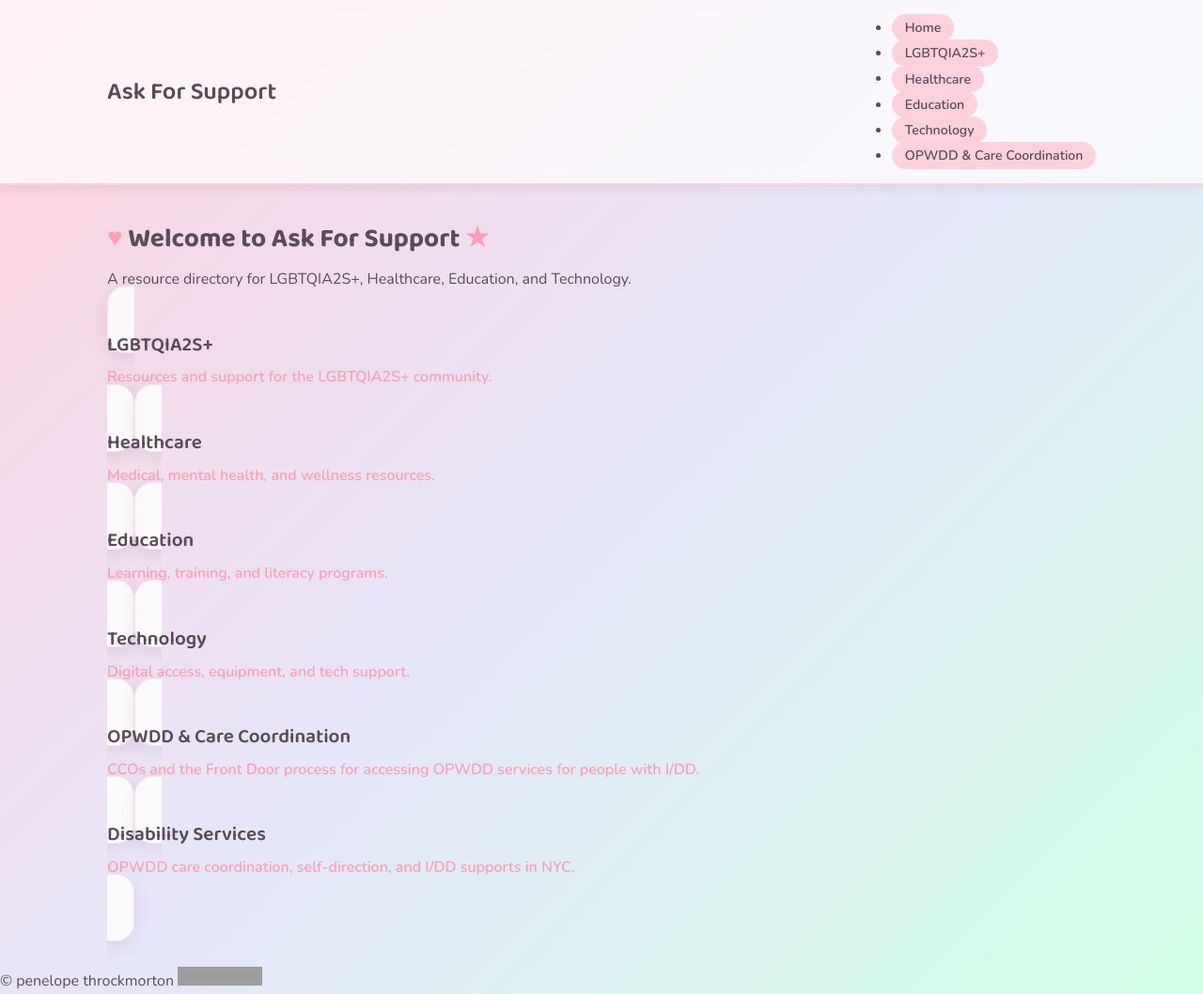
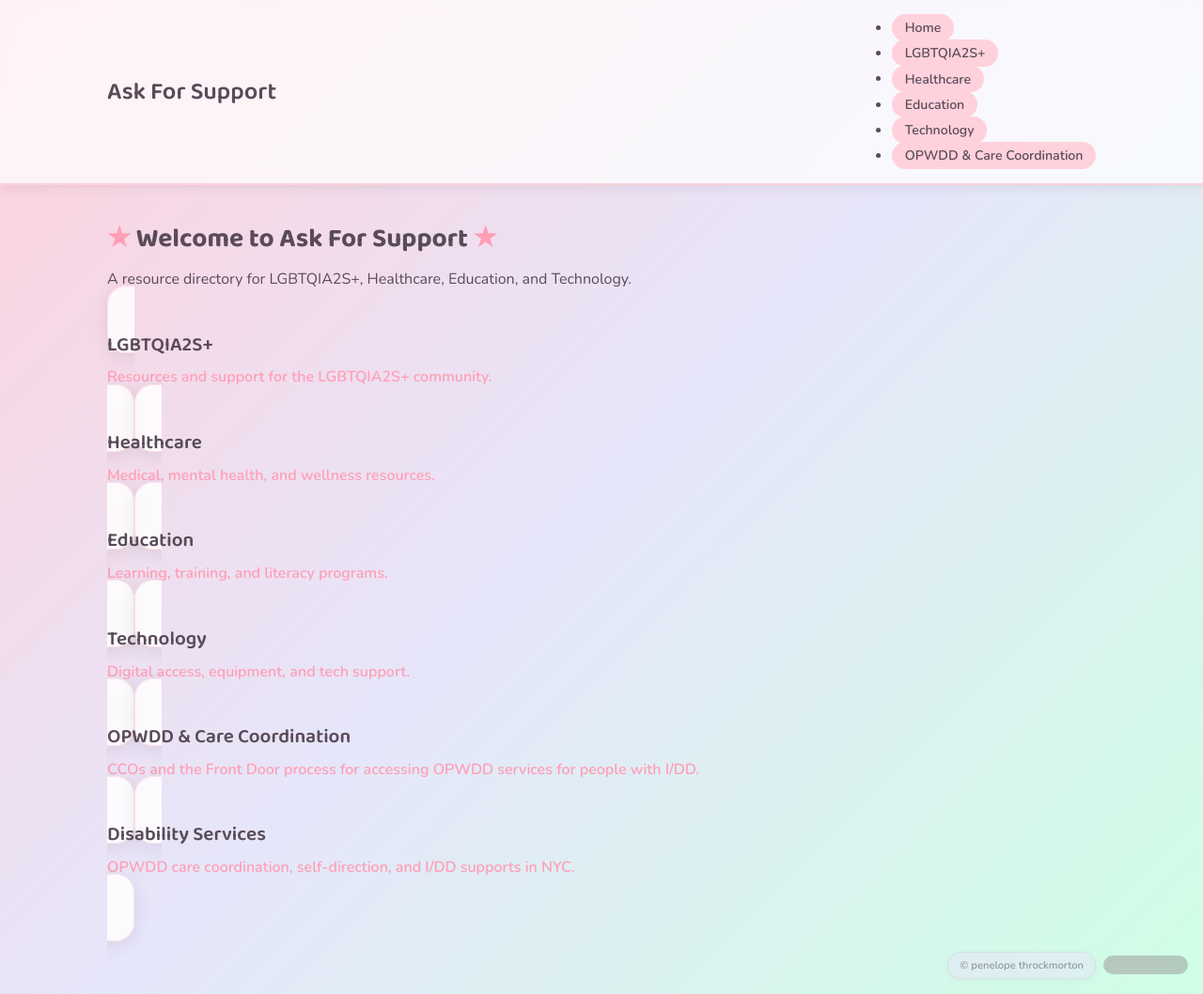
Before and after one commit to penelopethrock-cyber/askforsupport, a Jekyll site: the page built from index.html, in a window 1280 px wide and 1058 px high. Shown: the whole window at 94% size. Built offline with Jekyll 4.4.1, drawn with Linux system fonts in a browser that asks for light colours; grey boxes are pictures that could not be loaded.

Commit message:
Replace copyright PNG badge with CSS pill badge, style badge tray

```diff
--- a/assets/css/style.scss
+++ b/assets/css/style.scss
@@ -8,7 +8,7 @@
 // Google Fonts
 @import url('https://fonts.googleapis.com/css2?family=Baloo+2:wght@400;600;700;800&family=Nunito:wght@400;500;600;700&display=swap');
 
-// ── Colour Palette ──────────────────────────────────────────
+// ── Colour Palette ───────────────────────────────────────────
 $blush-pink:    #FFD1DC;
 $lavender:      #E6E6FA;
 $soft-mint:     #CFFFE5;
@@ -19,7 +19,7 @@
 $white:         #FFFFFF;
 $card-shadow:   rgba(90, 75, 89, 0.12);
 
-// ── Base ────────────────────────────────────────────────────
+// ── Base ─────────────────────────────────────────────────────
 *, *::before, *::after { box-sizing: border-box; margin: 0; padding: 0; }
 
 body {
@@ -31,7 +31,7 @@
   font-size: 1rem;
 }
 
-// ── Typography ──────────────────────────────────────────────
+// ── Typography ───────────────────────────────────────────────
 h1, h2, h3, h4, h5, h6 {
   font-family: 'Baloo 2', cursive;
   color: $dark-text;
@@ -41,15 +41,15 @@
 h1 {
   font-size: 2.4rem;
   font-weight: 800;
-  &::before { content: '✨ '; }
-  &::after  { content: ' ✨'; }
+  &::before { content: '♥ '; }
+  &::after  { content: ' ♥'; }
 }
 
 h2 {
   font-size: 1.75rem;
   font-weight: 700;
   margin-bottom: 0.75rem;
-  &::before { content: '♥ '; color: $accent-pink; }
+  &::before { content: '★ '; color: $accent-pink; }
   &::after  { content: ' ★'; color: $accent-pink; }
 }
 
@@ -63,7 +63,7 @@
   margin-bottom: 1rem;
 }
 
-// ── Links ───────────────────────────────────────────────────
+// ── Links ────────────────────────────────────────────────────
 a {
   color: $accent-pink;
   font-weight: 600;
@@ -94,14 +94,14 @@
   }
 }
 
-// ── Layout Container ────────────────────────────────────────
+// ── Layout Container ─────────────────────────────────────────
 .container {
   max-width: 1100px;
   margin: 0 auto;
   padding: 0 1.5rem;
 }
 
-// ── Site Header ─────────────────────────────────────────────
+// ── Site Header ──────────────────────────────────────────────
 .site-header {
   background: rgba($white, 0.72);
   backdrop-filter: blur(10px);
@@ -128,7 +128,7 @@
   }
 }
 
-// ── Navigation ──────────────────────────────────────────────
+// ── Navigation ───────────────────────────────────────────────
 nav {
   display: flex;
   flex-wrap: wrap;
@@ -155,13 +155,13 @@
   }
 }
 
-// ── Main Content ────────────────────────────────────────────
+// ── Main Content ─────────────────────────────────────────────
 main.container {
   padding-top: 2.5rem;
   padding-bottom: 3rem;
 }
 
-// ── Cards ───────────────────────────────────────────────────
+// ── Cards ────────────────────────────────────────────────────
 .card {
   background: rgba($white, 0.85);
   border-radius: 1.25rem;
@@ -177,7 +177,7 @@
   }
 }
 
-// ── Buttons ─────────────────────────────────────────────────
+// ── Buttons ──────────────────────────────────────────────────
 .btn, button, input[type="submit"], input[type="button"] {
   display: inline-block;
   font-family: 'Nunito', sans-serif;
@@ -204,7 +204,7 @@
   &::after { display: none; }
 }
 
-// ── Cute List (heart bullets) ────────────────────────────────
+// ── Cute List (heart bullets) ─────────────────────────────────
 .cute-list {
   list-style: none;
   padding-left: 0;
@@ -224,7 +224,7 @@
   }
 }
 
-// ── Blockquote / Callout ────────────────────────────────────
+// ── Blockquote / Callout ─────────────────────────────────────
 blockquote {
   background: $lavender;
   border-left: 4px solid $accent-pink;
@@ -246,7 +246,7 @@
   &--peach   { background: $soft-peach;    border-color: darken($soft-peach, 15%); }
 }
 
-// ── Resource Grid / Category Cards ──────────────────────────
+// ── Resource Grid / Category Cards ───────────────────────────
 .resource-grid {
   display: grid;
   grid-template-columns: repeat(auto-fill, minmax(280px, 1fr));
@@ -280,7 +280,7 @@
   }
 }
 
-// ── Category Section Hero ────────────────────────────────────
+// ── Category Section Hero ─────────────────────────────────────
 .category-hero {
   background: rgba($white, 0.7);
   border-radius: 1.5rem;
@@ -297,7 +297,7 @@
   p { font-size: 1.05rem; max-width: 640px; margin: 0.75rem auto 0; }
 }
 
-// ── Footer ──────────────────────────────────────────────────
+// ── Footer ───────────────────────────────────────────────────
 .site-footer {
   background: rgba($white, 0.6);
   border-top: 2px solid $blush-pink;
@@ -308,7 +308,7 @@
   margin-top: 3rem;
 }
 
-// ── Responsive ──────────────────────────────────────────────
+// ── Responsive ───────────────────────────────────────────────
 @media (max-width: 640px) {
   h1 { font-size: 1.8rem; }
   h2 { font-size: 1.4rem; }
@@ -322,3 +322,48 @@
 
   .category-hero { padding: 1.25rem 1rem; }
 }
+
+// ── Badge Tray ──────────────────────────────────────────────
+.badge-tray {
+  position: fixed;
+  bottom: 16px;
+  right: 16px;
+  display: flex;
+  align-items: center;
+  gap: 8px;
+  z-index: 999;
+  opacity: 0.55;
+  transition: opacity 0.2s ease;
+
+  &:hover {
+    opacity: 1;
+  }
+}
+
+.copyright-badge {
+  display: inline-flex;
+  align-items: center;
+  font-family: 'Nunito', sans-serif;
+  font-size: 0.7rem;
+  font-weight: 600;
+  color: $dark-text;
+  background: $lavender;
+  border: 1px solid rgba(90, 75, 89, 0.15);
+  border-radius: 999px;
+  padding: 4px 12px;
+  white-space: nowrap;
+  box-shadow: 0 2px 6px $card-shadow;
+}
+
+.license-badge {
+  display: inline-flex;
+  align-items: center;
+  line-height: 0;
+
+  img {
+    display: block;
+    border-radius: 999px;
+    height: 20px;
+    width: auto;
+  }
+}
```
